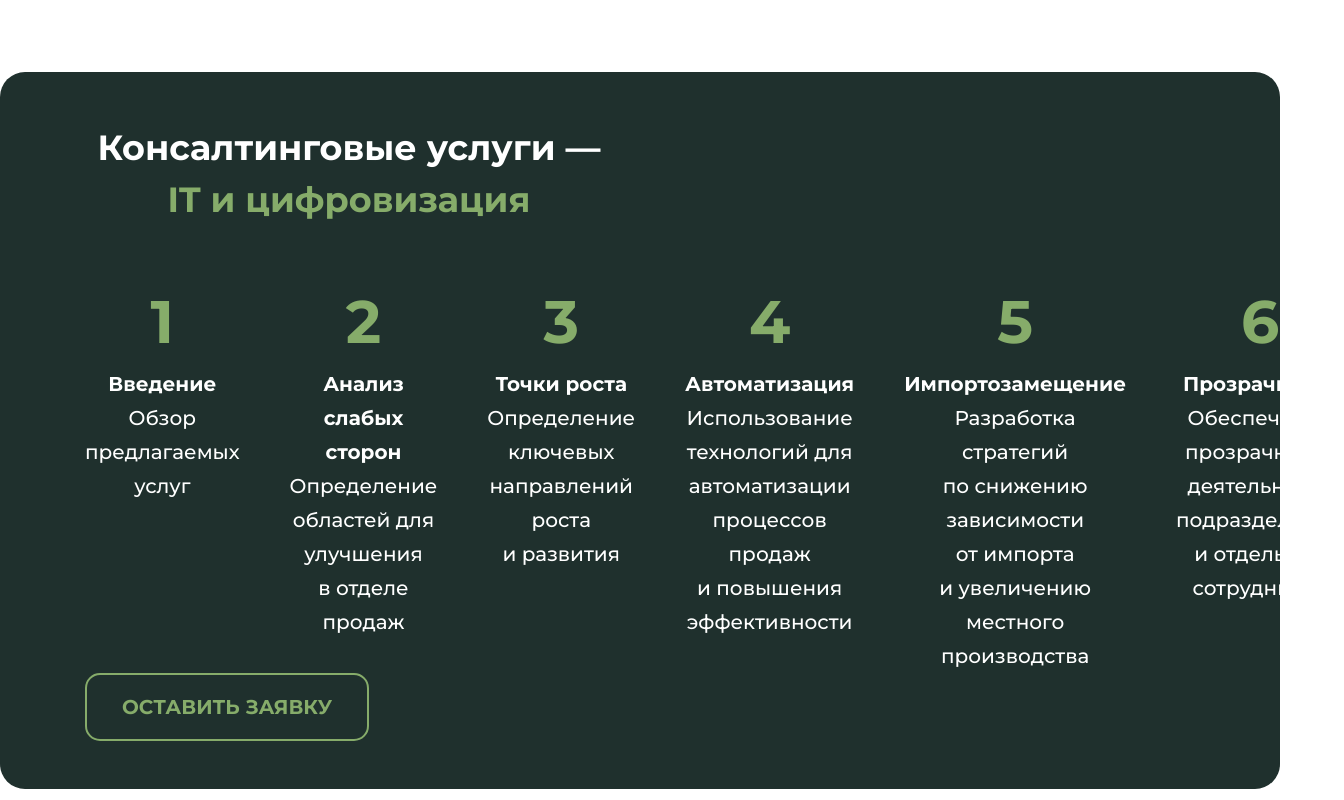
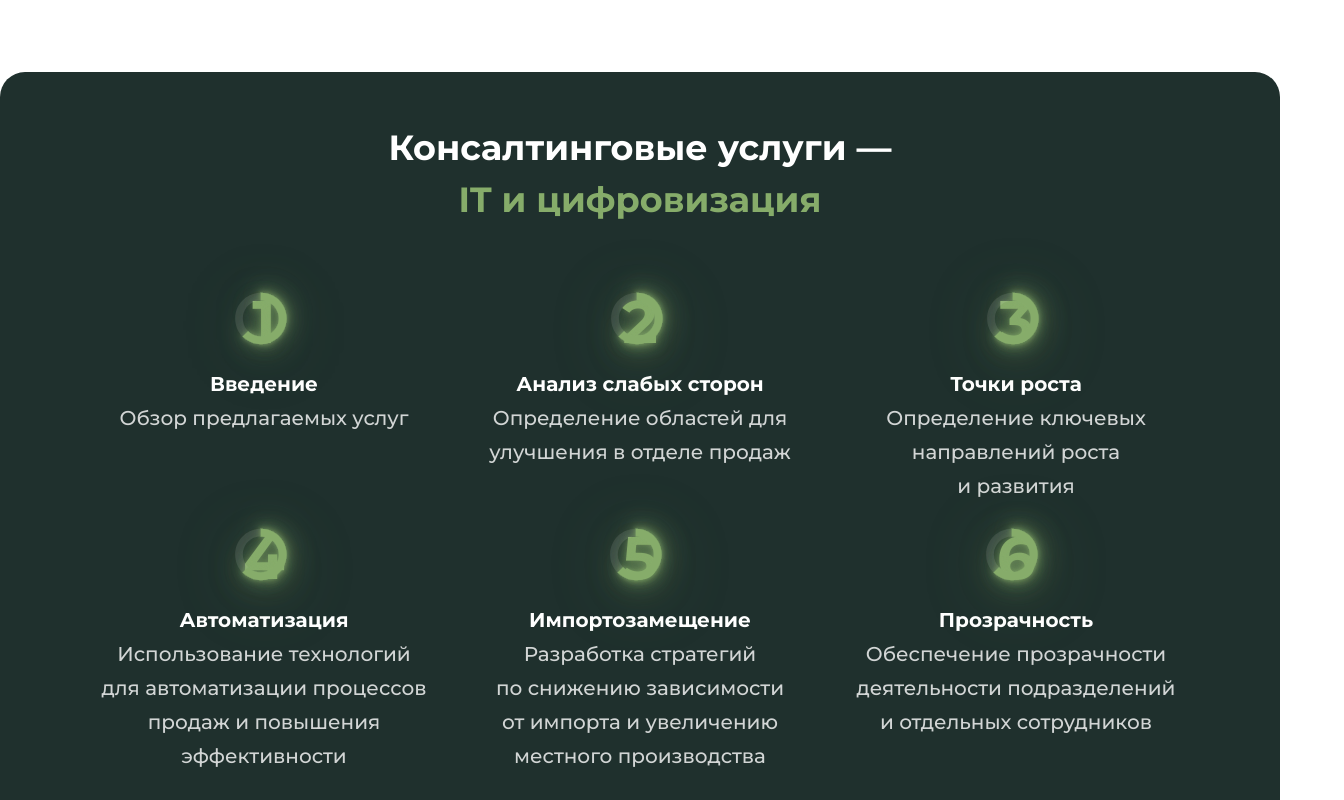
Before and after one commit to Flexible78/Stidn, a website: page app/index.html in a window 1280 px wide. Shown: the part 4060-4860 px from the top of the page, 1344 px wide, since content can reach past the window. Drawn offline with Linux system fonts and the light colour scheme; files whose address does not match are found by name.

Commit message:
feat consulting section

```diff
--- a/app/css/components/buttons.css
+++ b/app/css/components/buttons.css
@@ -122,6 +122,7 @@
 
 .btn--white {
    color: var(--btn-fill-text-green);
+   background-color: var(--btn-fill-bg-white);
    transition: outline 0.16s linear;
 
    &:focus {
--- a/app/css/components/consulting.css
+++ b/app/css/components/consulting.css
@@ -9,6 +9,8 @@
 
    & h2 {
       max-width: 528px;
+
+      margin: 0 auto;
       text-align: center;
       color: var(--white, #ffffff);
 
@@ -22,8 +24,10 @@
 .consulting__content {
    & ol {
       display: flex;
+      flex-wrap: wrap;
       row-gap: 10px;
       column-gap: 50px;
+      justify-content: center;
       margin-top: 50px;
 
       & li {
@@ -31,10 +35,27 @@
          text-align: center;
 
          & span {
+            position: relative;
             font-weight: 700;
             font-size: 60px;
             line-height: 1.5;
+            text-shadow: 0px 7px 80px rgba(134, 172, 106, 0.47), 0px 3.50342px 40.0391px rgba(134, 172, 106, 0.357356), 0px 2.1103px 24.1177px rgba(134, 172, 106, 0.306247), 0px 1.35239px 15.4559px rgba(134, 172, 106, 0.268321), 0px 0.876509px 10.0172px rgba(134, 172, 106, 0.235), 0px 0.551752px 6.30574px rgba(134, 172, 106, 0.201679), 0px 0.317016px 3.62304px rgba(134, 172, 106, 0.163753), 0px 0.139527px 1.59459px rgba(134, 172, 106, 0.112644);
             color: var(--green-1, #86ac6a);
+
+            &::after {
+               content: "";
+               position: absolute;
+               left: 50%;
+               top: -40%;
+               width: 120px;
+               height: 120px;
+               border-radius: 50px;
+               background-image: url('/img/ic-consult-spinner.svg');
+               background-position: center;
+               background-size: contain;
+               background-repeat: no-repeat;
+               transform: translateX(-50%);
+            }
          }
 
          & h3 {
@@ -46,8 +67,15 @@
             font-size: 20px;
             line-height: 1.7;
             color: rgba(255, 255, 255, 0.80);
-            color: var(--white, #ffffff);
          }
       }
    }
 }
+
+
+.consulting__more-link {
+   display: block;
+   width: fit-content;
+   margin: 75px auto 0 auto;
+   text-align: center;
+}
--- a/app/css/components/machine-learning.css
+++ b/app/css/components/machine-learning.css
@@ -29,19 +29,6 @@
       justify-self: end;
       margin-top: 32px;
    }
-}
-
-
-.machine-learning__content {
-
-}
-
-
-.ml-content {
-}
-
-
-.machine-learning__card-list {
 }
 
 
--- a/app/index.html
+++ b/app/index.html
@@ -265,7 +265,7 @@
                <p>Обеспечение прозрачности деятельности подразделений и&nbsp;отдельных сотрудников</p>
             </li>
          </ol>
-         <a class="consulting__more-link btn btn--green-outline btn--regular">Оставить заявку</a>
+         <a class="consulting__more-link btn btn--white btn--regular">Оставить заявку</a>
       </div>
    </div>
 </section>
--- a/src/css/components/buttons.css
+++ b/src/css/components/buttons.css
@@ -122,6 +122,7 @@
 
 .btn--white {
    color: var(--btn-fill-text-green);
+   background-color: var(--btn-fill-bg-white);
    transition: outline 0.16s linear;
 
    &:focus {
--- a/src/css/components/consulting.css
+++ b/src/css/components/consulting.css
@@ -9,6 +9,8 @@
 
    & h2 {
       max-width: 528px;
+
+      margin: 0 auto;
       text-align: center;
       color: var(--white, #ffffff);
 
@@ -22,8 +24,10 @@
 .consulting__content {
    & ol {
       display: flex;
+      flex-wrap: wrap;
       row-gap: 10px;
       column-gap: 50px;
+      justify-content: center;
       margin-top: 50px;
 
       & li {
@@ -31,10 +35,27 @@
          text-align: center;
 
          & span {
+            position: relative;
             font-weight: 700;
             font-size: 60px;
             line-height: 1.5;
+            text-shadow: 0px 7px 80px rgba(134, 172, 106, 0.47), 0px 3.50342px 40.0391px rgba(134, 172, 106, 0.357356), 0px 2.1103px 24.1177px rgba(134, 172, 106, 0.306247), 0px 1.35239px 15.4559px rgba(134, 172, 106, 0.268321), 0px 0.876509px 10.0172px rgba(134, 172, 106, 0.235), 0px 0.551752px 6.30574px rgba(134, 172, 106, 0.201679), 0px 0.317016px 3.62304px rgba(134, 172, 106, 0.163753), 0px 0.139527px 1.59459px rgba(134, 172, 106, 0.112644);
             color: var(--green-1, #86ac6a);
+
+            &::after {
+               content: "";
+               position: absolute;
+               left: 50%;
+               top: -40%;
+               width: 120px;
+               height: 120px;
+               border-radius: 50px;
+               background-image: url('/img/ic-consult-spinner.svg');
+               background-position: center;
+               background-size: contain;
+               background-repeat: no-repeat;
+               transform: translateX(-50%);
+            }
          }
 
          & h3 {
@@ -46,8 +67,15 @@
             font-size: 20px;
             line-height: 1.7;
             color: rgba(255, 255, 255, 0.80);
-            color: var(--white, #ffffff);
          }
       }
    }
 }
+
+
+.consulting__more-link {
+   display: block;
+   width: fit-content;
+   margin: 75px auto 0 auto;
+   text-align: center;
+}
```
Also changed, not shown: src/html/consulting.html (+1 -1 lines), app/img/ic-consult-spinner.svg (added), src/img/ic-consult-spinner.svg (added), src/img/ic-spinner.svg (deleted).
